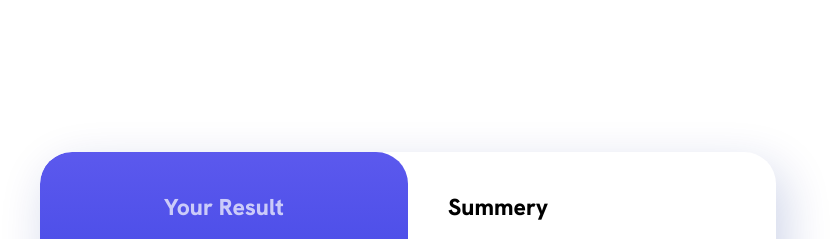
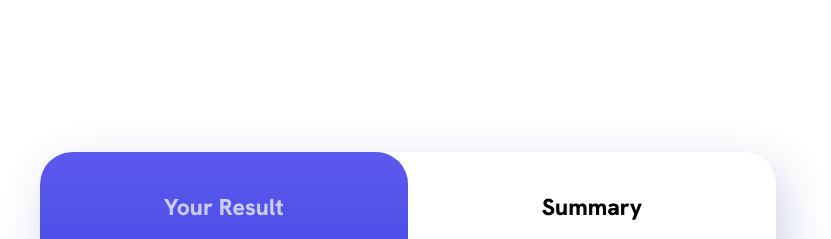
Before and after one commit to keegankartel/frontend-mentor-project-result_summer-, a plain HTML site: page index.html in a window 1280 px wide. Shown: the top 239 px of the page, without its empty margins (232-1063 px from the left). Drawn offline with Linux system fonts and the light colour scheme.

Commit message:
tested out if "summery" will look better centered

```diff
--- a/index.css
+++ b/index.css
@@ -128,6 +128,7 @@ button:hover{
   padding: 1rem;
   background-color: (var(--item-color));
   border-radius: .5rem;
+  transition: border-radius .50;
 }
 .flex-group{
   display: flex;
@@ -177,4 +178,13 @@ font-weight: 700;
 .summery-score {
   font-weight: bold;
   color: hsl(224, 30%, 27% ,.5);
+
 }
+/*trying out if "summery" will look better in the midddle of the section*/
+.section-title{
+  text-align: center;
+}
+/* adding hover styles to the summary section */
+.summery-items:hover{
+  border-radius: 0px;
+}
--- a/index.html
+++ b/index.html
@@ -29,7 +29,7 @@
 
       <div class="result-summery">
         <h2 class="section-title">
-          Summery
+          Summary
         </h2>
         <div class="grid-flow" scoretiles="margin">
         <div class="summery-items" data-item-type="accent-1" >
```
